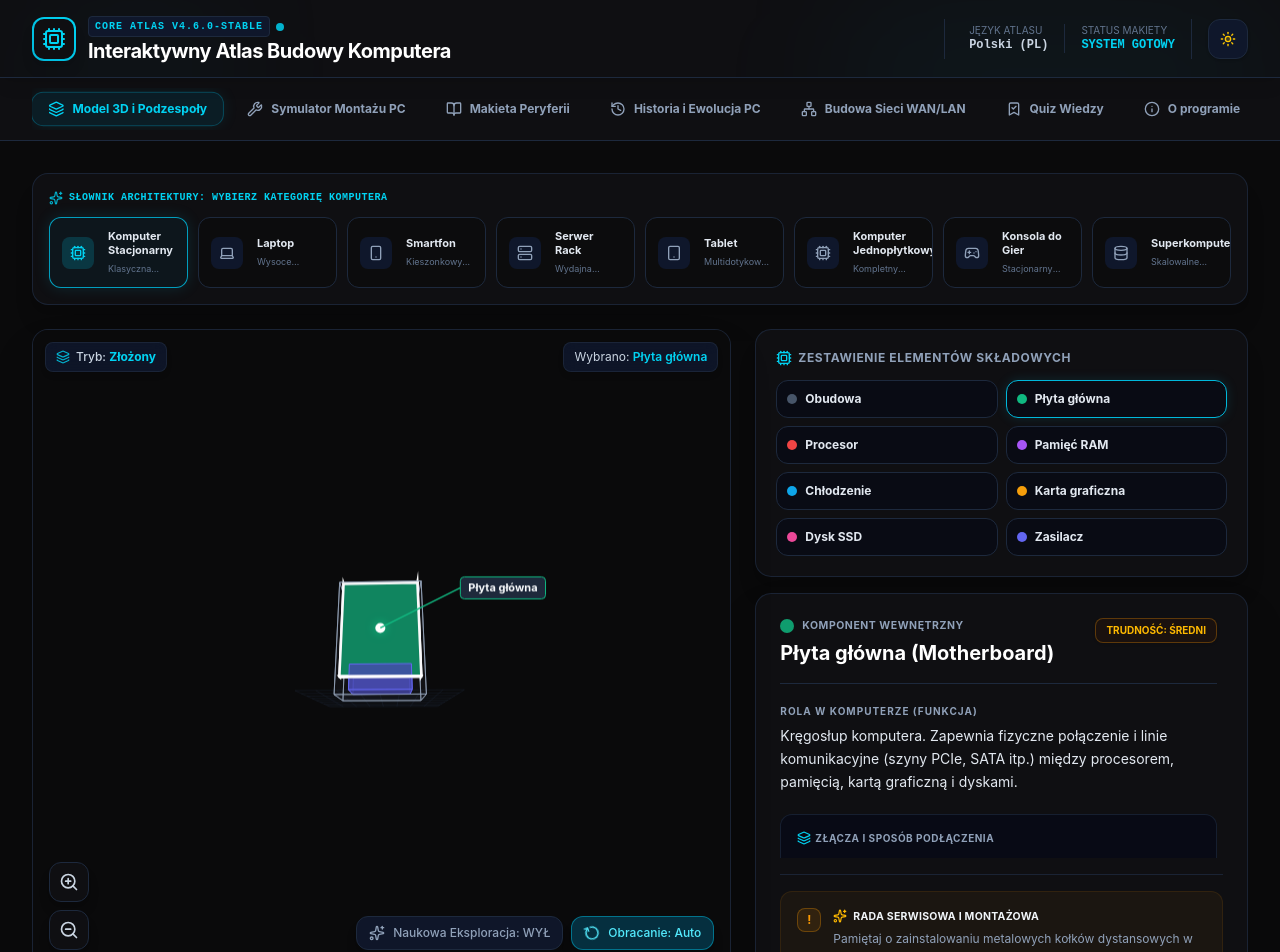
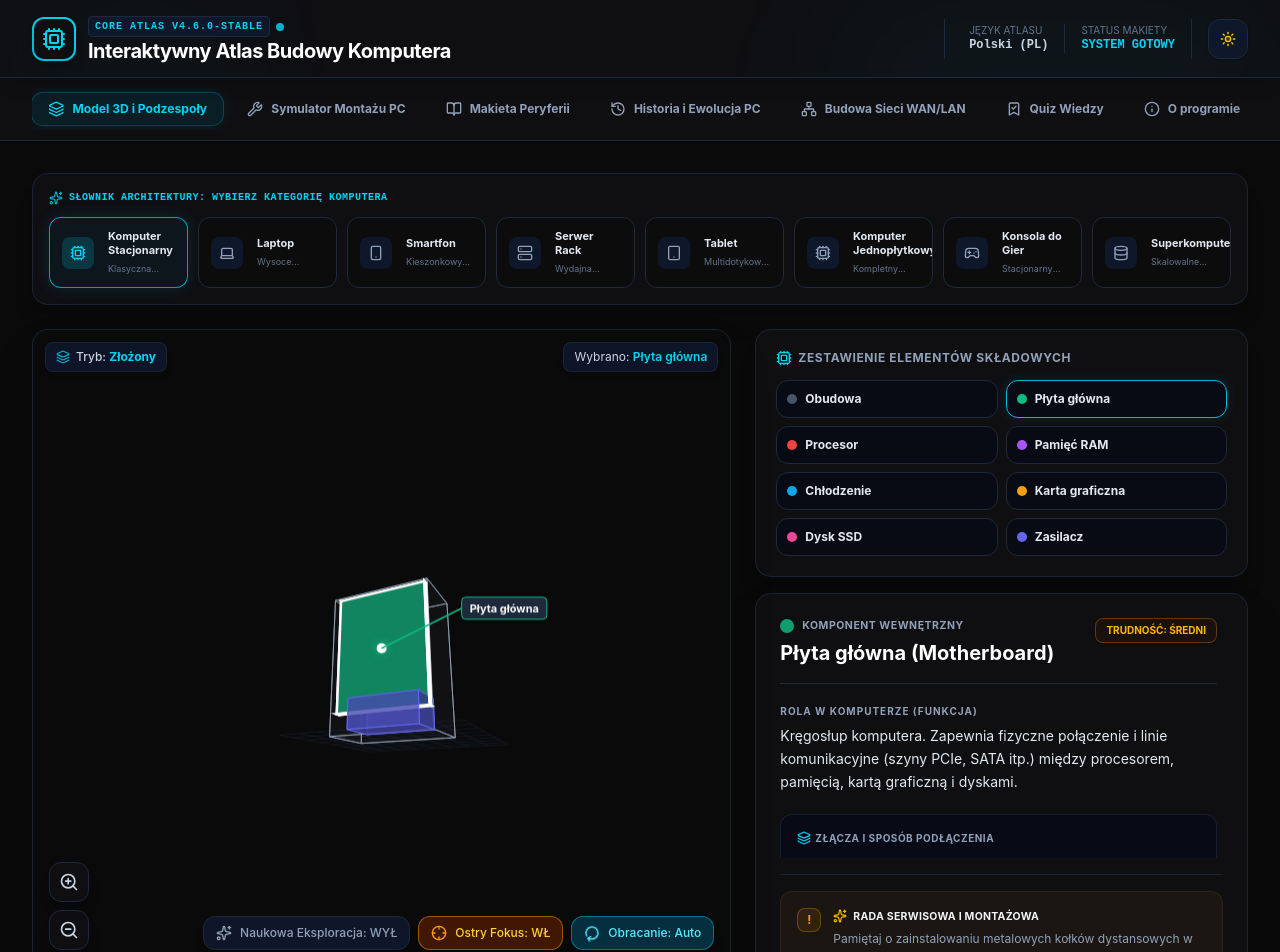
Before and after one commit to krzjur-oss/IABK, a React (Vite) app: page / in a window 1280 px wide. Shown: the top 952 px of the page. Built offline with nearby package versions, Linux system fonts and the light colour scheme.

Commit message:
feat(viewer): implement 3D Focus Mode
Add camera focus functionality to allow automated 360-degree inspection of selected 3D components and update application version to v4.7.0.

```diff
--- a/src/components/PC3DViewer.tsx
+++ b/src/components/PC3DViewer.tsx
@@ -5,7 +5,7 @@
 
 import React, { useState, useEffect, useRef, useMemo } from "react";
 import { Vec3, Face, ComponentInfo, DeviceType } from "../types";
-import { RotateCw, ZoomIn, ZoomOut, Sparkles, HelpCircle, Layers } from "lucide-react";
+import { RotateCw, ZoomIn, ZoomOut, Sparkles, HelpCircle, Layers, Crosshair } from "lucide-react";
 
 interface PC3DViewerProps {
   selectedComponent: ComponentInfo | null;
@@ -37,6 +37,16 @@ export default function PC3DViewer({
   const [hoveredPartId, setHoveredPartId] = useState<string | null>(null);
   const [aniFrame, setAniFrame] = useState<number>(0);
 
+  // Focus Mode Camera States & Refs
+  const [focusModeActive, setFocusModeActive] = useState<boolean>(true);
+  const [currentFocus, setCurrentFocus] = useState<Vec3>({ x: 0, y: 0, z: 0 });
+  const [isFocusing, setIsFocusing] = useState<boolean>(false);
+  const focusProgress = useRef<number>(0);
+  const focusStartYaw = useRef<number>(0);
+  const focusStartPitch = useRef<number>(0);
+  const focusStartZoom = useRef<number>(35);
+  const focusStartCoord = useRef<Vec3>({ x: 0, y: 0, z: 0 });
+
   // Canvas dynamic scaling state to prevent mobile viewport distorting/shifting
   const [canvasSize, setCanvasSize] = useState({ width: 0, height: 0 });
 
@@ -74,22 +84,7 @@ export default function PC3DViewer({
   const lastMousePos = useRef<{ x: number; y: number }>({ x: 0, y: 0 });
   const touchMovedRef = useRef<boolean>(false);
 
-  // Auto-rotation effect
-  useEffect(() => {
-    if (!autoRotate || isDragging.current) return;
-    let animationId: number;
-    let lastTime = performance.now();
-
-    const tick = (time: number) => {
-      const delta = (time - lastTime) / 1000;
-      lastTime = time;
-      setYaw((prev) => (prev + delta * 0.15) % (Math.PI * 2));
-      animationId = requestAnimationFrame(tick);
-    };
-
-    animationId = requestAnimationFrame(tick);
-    return () => cancelAnimationFrame(animationId);
-  }, [autoRotate]);
+
 
   // Continuous frame ticker for scientific flow animations
   useEffect(() => {
@@ -726,6 +721,113 @@ export default function PC3DViewer({
     return { vertices, faces, absoluteCenters, partsData, vertexPartOwners };
   }, [deviceType]);
 
+  // Target focus point derived from component centers
+  const targetFocus = useMemo<Vec3>(() => {
+    if (selectedComponent && pcParts.absoluteCenters[selectedComponent.id]) {
+      return pcParts.absoluteCenters[selectedComponent.id];
+    }
+    return { x: 0, y: 0, z: 0 };
+  }, [selectedComponent, pcParts]);
+
+  // Trigger focus mode animation sequence on active selection
+  useEffect(() => {
+    if (!selectedComponent || !focusModeActive) {
+      setIsFocusing(false);
+      return;
+    }
+
+    // Set up start transition markers
+    focusStartYaw.current = yaw;
+    focusStartPitch.current = pitch;
+    focusStartZoom.current = zoom;
+    focusStartCoord.current = { ...currentFocus };
+    focusProgress.current = 0;
+
+    setIsFocusing(true);
+    setAutoRotate(false); // Stop slow normal idle spin
+  }, [selectedComponent, focusModeActive]);
+
+  // Unified camera animation loop for transitions and tracking
+  useEffect(() => {
+    let animationId: number;
+    let lastTime = performance.now();
+
+    const tick = (time: number) => {
+      const delta = (time - lastTime) / 1000;
+      lastTime = time;
+
+      // Bound delta to prevent high lags causing giant jumps
+      const fpsCapFactor = Math.min(0.1, delta);
+
+      // 1. If user is dragging, cancel autofocus spin sequence
+      if (isDragging.current) {
+        if (isFocusing) {
+          setIsFocusing(false);
+        }
+        // Smoothly glide current focus center towards target focus even during drag
+        setCurrentFocus((prev) => {
+          const dx = (targetFocus.x - prev.x) * 4 * fpsCapFactor;
+          const dy = (targetFocus.y - prev.y) * 4 * fpsCapFactor;
+          const dz = (targetFocus.z - prev.z) * 4 * fpsCapFactor;
+          return { x: prev.x + dx, y: prev.y + dy, z: prev.z + dz };
+        });
+        animationId = requestAnimationFrame(tick);
+        return;
+      }
+
+      // 2. Focus 360-degree interactive camera sequence is active
+      if (isFocusing) {
+        // Complete the sequence in ~2.2 seconds (0.45 per second increment)
+        focusProgress.current = Math.min(1, focusProgress.current + delta * 0.45);
+        const t = focusProgress.current;
+
+        // Easing function for comfortable transitions
+        const ease = t < 0.5 ? 4 * t * t * t : 1 - Math.pow(-2 * t + 2, 3) / 2;
+
+        // Smoothly center focus coordinates
+        setCurrentFocus({
+          x: focusStartCoord.current.x + (targetFocus.x - focusStartCoord.current.x) * ease,
+          y: focusStartCoord.current.y + (targetFocus.y - focusStartCoord.current.y) * ease,
+          z: focusStartCoord.current.z + (targetFocus.z - focusStartCoord.current.z) * ease,
+        });
+
+        // Smooth zoom in closer
+        const targetZoom = 50;
+        setZoom(focusStartZoom.current + (targetZoom - focusStartZoom.current) * ease);
+
+        // Standard tilt pitch
+        const targetPitch = 0.35;
+        setPitch(focusStartPitch.current + (targetPitch - focusStartPitch.current) * ease);
+
+        // Rotate yaw a full 360-degrees around target component
+        setYaw((focusStartYaw.current + (Math.PI * 2) * ease) % (Math.PI * 2));
+
+        if (focusProgress.current >= 1) {
+          setIsFocusing(false);
+          setAutoRotate(true); // resume slower idle rotate around the new focused center
+        }
+      } else {
+        // 3. Normal view mode camera behaviors (constant soft spring/lerp tracking)
+        setCurrentFocus((prev) => {
+          const dx = (targetFocus.x - prev.x) * 5 * fpsCapFactor;
+          const dy = (targetFocus.y - prev.y) * 5 * fpsCapFactor;
+          const dz = (targetFocus.z - prev.z) * 5 * fpsCapFactor;
+          return { x: prev.x + dx, y: prev.y + dy, z: prev.z + dz };
+        });
+
+        // Slow standard idle automatic rotation
+        if (autoRotate) {
+          setYaw((prev) => (prev + delta * 0.12) % (Math.PI * 2));
+        }
+      }
+
+      animationId = requestAnimationFrame(tick);
+    };
+
+    animationId = requestAnimationFrame(tick);
+    return () => cancelAnimationFrame(animationId);
+  }, [autoRotate, isFocusing, targetFocus]);
+
   // Main rendering loop inside canvas
   useEffect(() => {
     const canvas = canvasRef.current;
@@ -763,15 +865,20 @@ export default function PC3DViewer({
       const shiftedY = point.y + explodeOffset.y * explode;
       const shiftedZ = point.z + explodeOffset.z * explode;
 
-      // 2. Rotate Yaw (rotate in XZ plane around Y-axis)
-      let x1 = shiftedX * cosY - shiftedZ * sinY;
-      let z1 = shiftedX * sinY + shiftedZ * cosY;
-
-      // 3. Rotate Pitch (rotate in YZ plane around X-axis)
-      let y2 = shiftedY * cosP - z1 * sinP;
-      let z2 = shiftedY * sinP + z1 * cosP;
-
-      // 4. Perspective Projection
+      // 2. Shift coordinates relative to the current focused camera center
+      const relX = shiftedX - currentFocus.x;
+      const relY = shiftedY - currentFocus.y;
+      const relZ = shiftedZ - currentFocus.z;
+
+      // 3. Rotate Yaw (rotate in XZ plane around Y-axis)
+      let x1 = relX * cosY - relZ * sinY;
+      let z1 = relX * sinY + relZ * cosY;
+
+      // 4. Rotate Pitch (rotate in YZ plane around X-axis)
+      let y2 = relY * cosP - z1 * sinP;
+      let z2 = relY * sinP + z1 * cosP;
+
+      // 5. Perspective Projection
       const cameraDist = 18;
       const fov = zoom;
       const depth = cameraDist + z2;
@@ -1057,7 +1164,7 @@ export default function PC3DViewer({
       }
     });
 
-  }, [yaw, pitch, zoom, explode, autoRotate, hoveredPartId, selectedComponent, pcParts, theme, canvasSize, scientificMode, aniFrame]);
+  }, [yaw, pitch, zoom, explode, autoRotate, hoveredPartId, selectedComponent, pcParts, theme, canvasSize, scientificMode, aniFrame, currentFocus, focusModeActive]);
 
   // Handle Dragging
   const handleMouseDown = (e: React.MouseEvent<HTMLCanvasElement>) => {
@@ -1107,10 +1214,14 @@ export default function PC3DViewer({
         const shiftedY = center.y + part.explodeOffset.y * explode;
         const shiftedZ = center.z + part.explodeOffset.z * explode;
 
-        let x1 = shiftedX * cosY - shiftedZ * sinY;
-        let z1 = shiftedX * sinY + shiftedZ * cosY;
-        let y2 = shiftedY * cosP - z1 * sinP;
-        let z2 = shiftedY * sinP + z1 * cosP;
+        const relX = shiftedX - currentFocus.x;
+        const relY = shiftedY - currentFocus.y;
+        const relZ = shiftedZ - currentFocus.z;
+
+        let x1 = relX * cosY - relZ * sinY;
+        let z1 = relX * sinY + relZ * cosY;
+        let y2 = relY * cosP - z1 * sinP;
+        let z2 = relY * sinP + z1 * cosP;
 
         const depth = 18 + z2;
         const scale = zoom * 8 / depth;
@@ -1211,10 +1322,14 @@ export default function PC3DViewer({
         const shiftedY = center.y + part.explodeOffset.y * explode;
         const shiftedZ = center.z + part.explodeOffset.z * explode;
 
-        let x1 = shiftedX * cosY - shiftedZ * sinY;
-        let z1 = shiftedX * sinY + shiftedZ * cosY;
-        let y2 = shiftedY * cosP - z1 * sinP;
-        let z2 = shiftedY * sinP + z1 * cosP;
+        const relX = shiftedX - currentFocus.x;
+        const relY = shiftedY - currentFocus.y;
+        const relZ = shiftedZ - currentFocus.z;
+
+        let x1 = relX * cosY - relZ * sinY;
+        let z1 = relX * sinY + relZ * cosY;
+        let y2 = relY * cosP - z1 * sinP;
+        let z2 = relY * sinP + z1 * cosP;
 
         const depth = 18 + z2;
         const scale = zoom * 8 / depth;
@@ -1321,6 +1436,33 @@ export default function PC3DViewer({
           >
             <Sparkles className={`w-4 h-4 ${scientificMode ? "animate-pulse text-purple-400" : ""}`} />
             <span>Naukowa Eksploracja: {scientificMode ? "WŁ" : "WYŁ"}</span>
+          </button>
+
+          <button
+            onClick={() => {
+              const nextVal = !focusModeActive;
+              setFocusModeActive(nextVal);
+              if (nextVal && selectedComponent) {
+                // Instantly trigger focus animation if a component is selected
+                focusStartYaw.current = yaw;
+                focusStartPitch.current = pitch;
+                focusStartZoom.current = zoom;
+                focusStartCoord.current = { ...currentFocus };
+                focusProgress.current = 0;
+                setIsFocusing(true);
+                setAutoRotate(false);
+              }
+            }}
+            className={`px-3 py-2 rounded-xl text-xs font-medium border flex items-center space-x-2 transition-all shadow-lg active:scale-95 ${
+              focusModeActive
+                ? "bg-amber-950/90 border-amber-500/50 text-amber-300 hover:bg-amber-900 shadow-[0_0_15px_rgba(245,158,11,0.2)]"
+                : "bg-slate-900/95 border-slate-800 text-slate-400 hover:bg-slate-800 hover:text-slate-200"
+            }`}
+            id="btn-focus-mode"
+            title="Włącz tryb Ostry Fokus (zbliżenie i obrót 360 na wybrany komponent)"
+          >
+            <Crosshair className={`w-4 h-4 ${isFocusing ? "animate-pulse text-amber-400" : "text-amber-500"}`} />
+            <span>Ostry Fokus: {focusModeActive ? "WŁ" : "WYŁ"}</span>
           </button>
 
           <button
--- a/src/components/ProgramInfo.tsx
+++ b/src/components/ProgramInfo.tsx
@@ -12,8 +12,20 @@ interface ChangelogEntry {
 
 const CHANGELOG_DATA: ChangelogEntry[] = [
   {
+    version: "v4.7.0-STABLE",
+    date: "Czerwiec 2026 r. (Aktualna)",
+    title: "Tryb Ostry Fokus 360°, Ulepszenie Układu Etykiet i Ergonomia Interfejsu",
+    type: "major",
+    changes: [
+      "Wdrożenie Trybu Ostry Fokus (Sharp Focus) dla Modelu 3D: po zaznaczeniu dowolnego podzespołu w symulatorze geometrycznym, kamera wykonuje płynny zoptymalizowany najazd (zoom) oraz automatyczny obrót o 360 stopni wokół wybranego elementu, umożliwiając precyzyjną inspekcję przestrzenną pod każdym kątem.",
+      "Uproszczenie i optymalizacja sterowania kamerą: dodano dedykowany przełącznik stanu 'Ostry Fokus' (WŁ/WYŁ) bezpośrednio na dolnym pasku narzędziowym przeglądarki trójwymiarowej w celu pełnej kontroli nad automatycznym najazdem.",
+      "Ulepszenie układu sekcji metadanych: zmieniono strukturę prezentacji etykiet \"KLASA ENERGETYCZNA\" oraz \"TRANSFORMACJA\" w panelu szczegółów. Od teraz nagłówki i etykiety wyświetlane są w układzie pionowym, natomiast powiązane z nimi szczegółowe opisy rozciągają się w poziomie, co znacznie zwiększa czytelność i eliminuje nadmierne ściskanie tekstu na urządzeniach mobilnych.",
+      "Podniesienie wersji bazowej środowiska aplikacji do v4.7.0 w celu zapewnienia spójności dokumentacyjnej."
+    ]
+  },
+  {
     version: "v4.6.0-STABLE",
-    date: "Czerwiec 2026 r. (Aktualna)",
+    date: "Czerwiec 2026 r.",
     title: "Detalizacja Gniazd Sprzętowych, Uszczegółowienie Modeli 3D i Śledzenie Rzetelności Dydaktycznej",
     type: "major",
     changes: [
@@ -146,7 +158,7 @@ export default function ProgramInfo() {
           </div>
           <div className="bg-[#0f172a]/80 border border-slate-800 rounded-xl px-4 py-3 shrink-0 flex flex-col justify-center text-center">
             <span className="text-[10px] text-slate-500 font-mono uppercase">Zalecana Wersja</span>
-            <span className="text-sm font-bold text-cyan-400 font-mono mt-0.5">v4.6.0 - LATEST</span>
+            <span className="text-sm font-bold text-cyan-400 font-mono mt-0.5">v4.7.0 - LATEST</span>
             <span className="text-[9px] text-[#22c55e]/90 font-mono mt-1 bg-[#22c55e]/15 px-2 py-0.5 rounded-full border border-[#22c55e]/20 inline-block mx-auto">
               Zgodność PWA: Offline OK
             </span>
```
